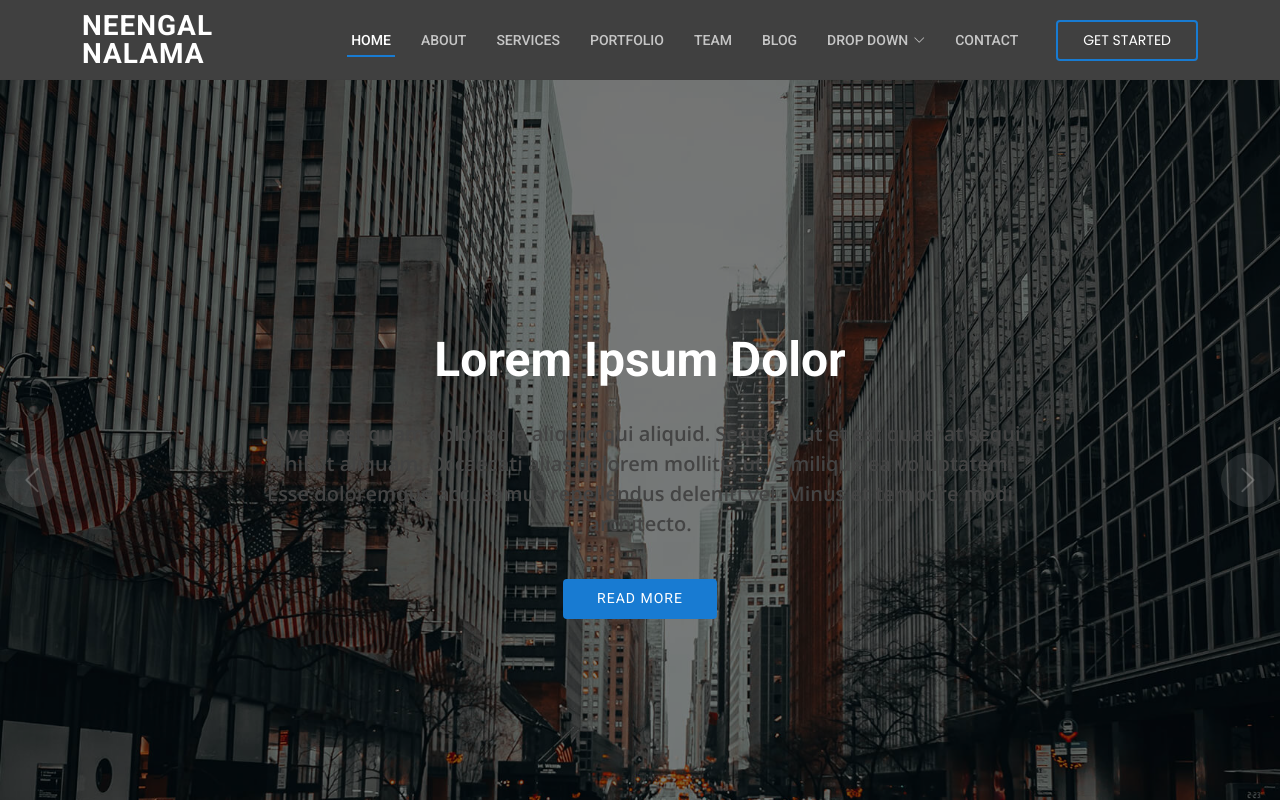
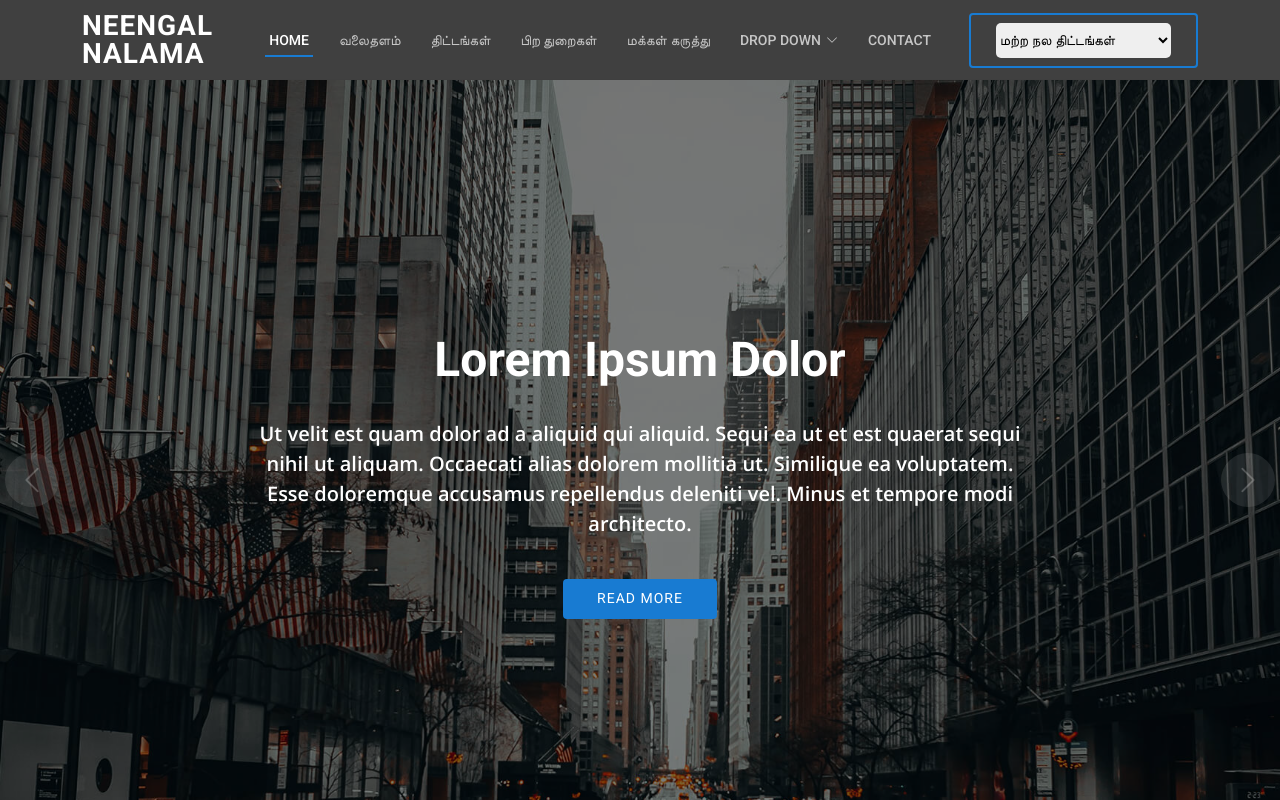
Before and after one commit to MyTimesmed/Grooven, a plain HTML site: page index.html in a window 1280 px wide. Both pictures are taken after a click on the link "HOME". Shown: the top 800 px of the page. Drawn offline with nearby package versions, Linux system fonts and the light colour scheme.

Commit message:
Home page corrections

```diff
--- a/assets/css/style.css
+++ b/assets/css/style.css
@@ -432,7 +432,7 @@ h6 {
   width: 80%;
   animation-delay: 0.4s;
   margin: 0 auto 30px auto;
-  /* color: #fff; */
+  color: #fff;
   font-size: 20px;
   font-weight: 600;
 }
@@ -604,6 +604,7 @@ section {
 .about .content h3 {
   font-weight: 700;
   font-size: 34px;
+  color: #187bd2;
 }
 
 .about .content p {
@@ -618,14 +619,22 @@ section {
 .about .content .icon-box {
   margin-top: 25px;
   padding: 5px;
+  display: flex;
+  flex-direction: column;
+  align-items: center;
+  justify-content: space-between;
 }
 
 .about .content .icon-box h4 {
   font-size: 18px;
   font-weight: 700;
   margin: 5px 0 10px 45px;
-}
-
+  line-height: 28px;
+}
+h4.title a {
+  font-size: 16px;
+  line-height: 25px;
+}
 .about .content .icon-box i {
   font-size: 48px;
   float: left;
@@ -744,6 +753,10 @@ section {
 .services .icon-box {
   margin-bottom: 20px;
   text-align: center;
+  display: flex;
+  flex-direction: column;
+  justify-content: space-between;
+  align-items: center;
 }
 .icon-box:hover .icon {
   background: #fabd2f;
@@ -1683,3 +1696,14 @@ font-weight: bold;
   font-size: 13px;
   color: #fff;
 }
+
+
+.custom-select select {
+  width: 100%;
+  height: 35px;
+  border: unset;
+  border-radius: 5px;
+}
+select#other_schemes_drop option:nth-child(2n+1) {
+  background-color: rgba(15, 207, 139, 0.41);
+}
--- a/index.html
+++ b/index.html
@@ -40,11 +40,10 @@
       <nav id="navbar" class="navbar">
         <ul>
           <li><a class="nav-link scrollto active" href="#hero">Home</a></li>
-          <li><a class="nav-link scrollto" href="#about">About</a></li>
-          <li><a class="nav-link scrollto" href="#services">Services</a></li>
-          <li><a class="nav-link scrollto " href="#portfolio">Portfolio</a></li>
-          <li><a class="nav-link scrollto" href="#team">Team</a></li>
-          <li><a href="blog.html">Blog</a></li>
+          <li><a class="nav-link scrollto" href="#about">வலைதளம்</a></li>
+          <li><a class="nav-link scrollto" href="#services">திட்டங்கள்</a></li>
+          <li><a class="nav-link scrollto " href="#portfolio">பிற துறைகள்</a></li>
+          <li><a class="nav-link scrollto" href="#team">மக்கள் கருத்து</a></li>
           <li class="dropdown"><a href="#"><span>Drop Down</span> <i class="bi bi-chevron-down"></i></a>
             <ul>
               <li><a href="#">Drop Down 1</a></li>
@@ -52,18 +51,47 @@
                 <ul>
                   <li><a href="#">Deep Drop Down 1</a></li>
                   <li><a href="#">Deep Drop Down 2</a></li>
-                  <li><a href="#">Deep Drop Down 3</a></li>
-                  <li><a href="#">Deep Drop Down 4</a></li>
-                  <li><a href="#">Deep Drop Down 5</a></li>
                 </ul>
               </li>
               <li><a href="#">Drop Down 2</a></li>
               <li><a href="#">Drop Down 3</a></li>
-              <li><a href="#">Drop Down 4</a></li>
             </ul>
           </li>
           <li><a class="nav-link scrollto" href="#contact">Contact</a></li>
-          <li><a class="getstarted scrollto" href="#about">Get Started</a></li>
+          <li><a class="getstarted scrollto" href="#about">
+            <div class="custom-select" style="width:175px;">
+              <select id="other_schemes_drop">
+              <option value="0">மற்ற நல திட்டங்கள்</option>
+              <option value="1">ஆதிதிராவிடர் (ம) பழங்குடியினர் நலத்துறை</option>
+              <option value="2">வேளாண்மை மற்றும் உழவர் நலத் துறை</option>
+              <option value="3">கால்நடை பராமரிப்பு,பால்வளம்,மீன்வளம் மற்றும் மீனவர் நலத்துறை</option>
+              <option value="4">பிற்படுத்தப்பட்டோர், மிகப்பிற்படுத்தப்பட்டோர் மற்றும் சிறுபான்மையினர் நலத்துறை</option>
+              <option value="5">வணிகவரி மற்றும் பதிவுத்துறை</option>
+              <option value="6">கூட்டுறவு, உணவு மற்றும் நுகர்வோர் பாதுகாப்பு துறை</option>
+              <option value="7">எரிசக்தித்துறை</option>
+              <option value="8">சுற்றுசூழல், காலநிலை மாற்றம் மற்றும் வனத்துறை</option>
+              <option value="9">நிதித் துறை</option>
+              <option value="10">கைத்தறி, கைத்திறன்,துணிநூல் மற்றும் கதர்த்துறை</option>
+              <option value="11">மருத்துவம் மற்றும் மக்கள் நல்வாழ்வுத்துறை</option>
+              <option value="12">உயர்கல்வி துறை</option>
+              <option value="13">உள், மதுவிலக்கு மற்றும்ஆயத்தீர்வை துறை</option>
+              <option value="14">வீட்டு வசதி மற்றும் நகர்ப்புறவளர்ச்சித் துறை</option>
+              <option value="15">தொழிலாளர் நலன் மற்றும் திறன் மேம்பாட்டுத் துறை</option>
+              <option value="16">குறு, சிறு மற்றும் நடுத்தரத் தொழில் நிறுவனங்கள் துறை</option>
+              <option value="17">நகராட்சி நிர்வாகம் மற்றும் குடிநீர் வழங்கல் துறை</option>
+              <option value="18">பொதுத்துறை</option>
+              <option value="19">வருவாய் மற்றும் பேரிடர் மேலாண்மைத் துறை</option>
+              <option value="20">ஊரக வளர்ச்சி மற்றும் ஊராட்சி துறை</option>
+              <option value="21">பள்ளிக் கல்வித் துறை</option>
+              <option value="22">சமூக நலன் மற்றும் மகளிர் உரிமைத் துறை</option>
+              <option value="23">தமிழ் வளர்ச்சி மற்றும் செய்தித்துறை</option>
+              <option value="24">சுற்றுலா, பண்பாடு மற்றும் சமய அறநிலையத் துறை</option>
+              <option value="25">போக்குவரத்து துறை</option>
+              <option value="26">மாற்றுத்திறனாளிகள் நலத்துறை</option>
+              <option value="27">இளைஞர் நலன் மற்றும் விளையாட்டு மேம்பாட்டுத் துறை</option>
+              </select>
+              </div>
+          </a></li>
         </ul>
         <i class="bi bi-list mobile-nav-toggle"></i>
       </nav><!-- .navbar -->
@@ -81,7 +109,7 @@
         <div class="carousel-inner" role="listbox">
 
 
-          <div class="carousel-item active" style="background-image: url(./assets/img/neengal-logo.jpg);">
+          <div class="carousel-item active" style="background-image: url(assets/img/slide/slide-1.jpg);">
             <div class="carousel-container">
               <div class="carousel-content">
                 <h2 class="animate__animated animate__fadeInDown">நீங்கள் நலமா</h2>
@@ -982,21 +1010,21 @@
             <h4>Useful Links</h4>
             <ul>
               <li><i class="bx bx-chevron-right"></i> <a href="#">Home</a></li>
-              <li><i class="bx bx-chevron-right"></i> <a href="#">About us</a></li>
-              <li><i class="bx bx-chevron-right"></i> <a href="#">Services</a></li>
-              <li><i class="bx bx-chevron-right"></i> <a href="#">Terms of service</a></li>
-              <li><i class="bx bx-chevron-right"></i> <a href="#">Privacy policy</a></li>
+              <li><i class="bx bx-chevron-right"></i> <a href="#">வலைதளம்</a></li>
+              <li><i class="bx bx-chevron-right"></i> <a href="#">திட்டங்கள்</a></li>
+              <li><i class="bx bx-chevron-right"></i> <a href="#">பிற துறைகள்</a></li>
+              <li><i class="bx bx-chevron-right"></i> <a href="#">மக்கள் கருத்து</a></li>
             </ul>
           </div>
 
           <div class="col-lg-3 col-md-6 footer-links">
             <h4>Our Services</h4>
             <ul>
-              <li><i class="bx bx-chevron-right"></i> <a href="#">Web Design</a></li>
-              <li><i class="bx bx-chevron-right"></i> <a href="#">Web Development</a></li>
+              <li><i class="bx bx-chevron-right"></i> <a href="#">Contact Us</a></li>
+              <!-- <li><i class="bx bx-chevron-right"></i> <a href="#">Web Development</a></li>
               <li><i class="bx bx-chevron-right"></i> <a href="#">Product Management</a></li>
               <li><i class="bx bx-chevron-right"></i> <a href="#">Marketing</a></li>
-              <li><i class="bx bx-chevron-right"></i> <a href="#">Graphic Design</a></li>
+              <li><i class="bx bx-chevron-right"></i> <a href="#">Graphic Design</a></li> -->
             </ul>
           </div>
 
@@ -1017,9 +1045,6 @@
       <div class="copyright">
         &copy; Copyright <strong><span>Neengal Nalama</span></strong>. All Rights Reserved
       </div>
-      <div class="credits">
-        Designed by <a href="https://bootstrapmade.com/">Neengal Nalama</a>
-      </div>
     </div>
   </footer><!-- End Footer -->
 
```
